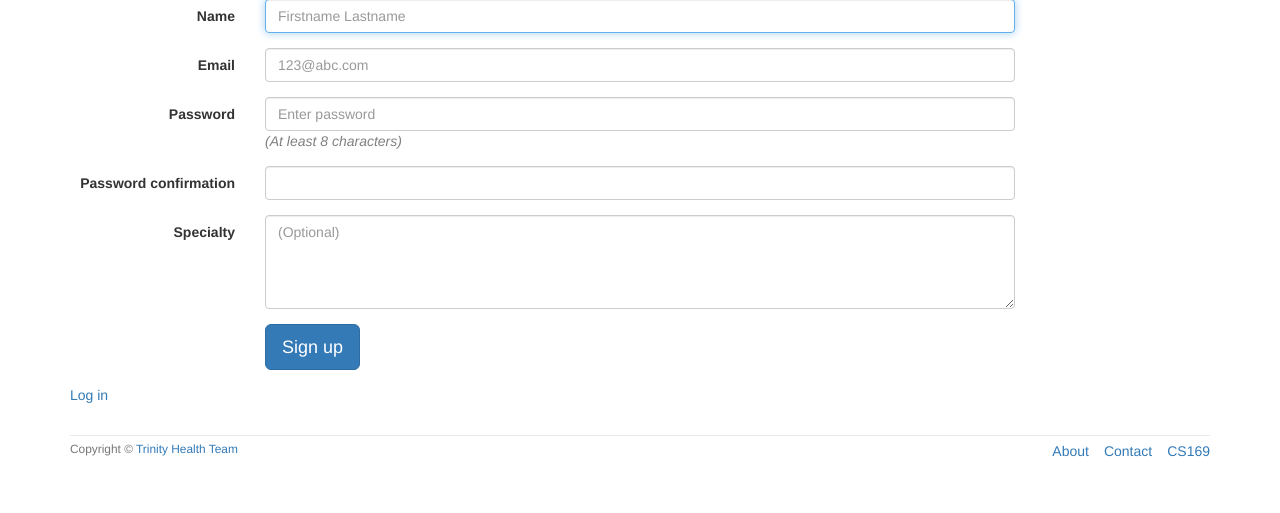
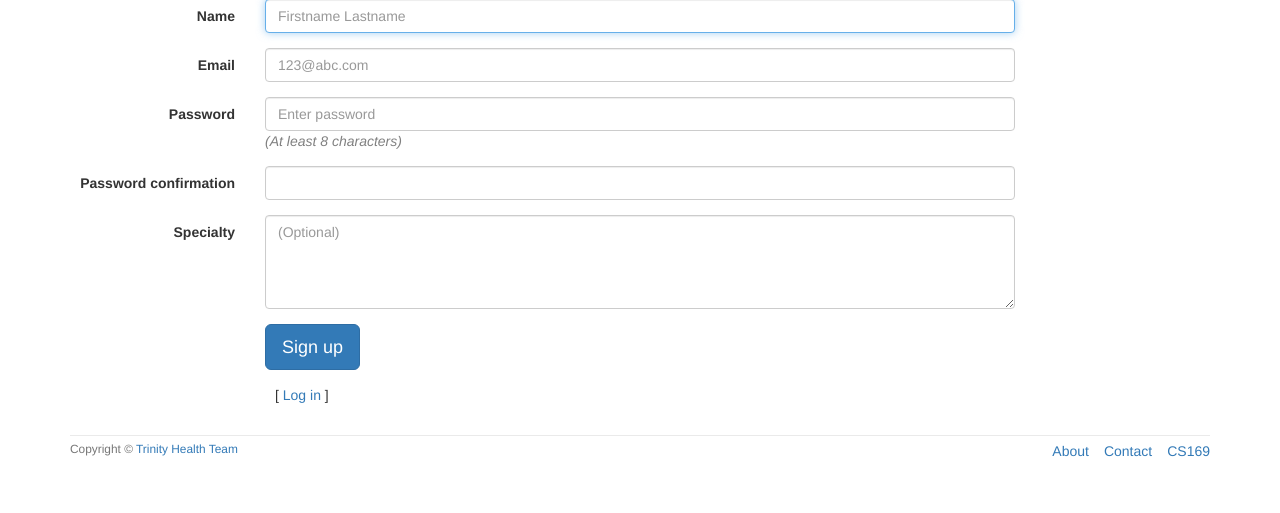
Before and after one commit to pro-vi/Trinity-Health, a Rails app: a page that uses app/views/devise/shared/_links.html.erb in a window 1280 px wide. Shown: the part 137-650 px from the top of the page. Run offline with Rails 7, Linux system fonts and the light colour scheme; style sheets or scripts are compiled from the project's sources; some libraries are stand-ins or nearby versions.

Commit message:
Styling devise _links.html.erb

```diff
--- a/app/views/cases/index.html.erb
+++ b/app/views/cases/index.html.erb
@@ -1,4 +1,3 @@
-
 <h1 class="text-center">Cases</h1>
 
 <% @cases.each do |c| %>
--- a/app/views/devise/registrations/new.html.erb
+++ b/app/views/devise/registrations/new.html.erb
@@ -1,4 +1,4 @@
-<h2 align="center">Sign up</h2>
+<h2 class="text-center">Sign up</h2>
 
 <div class='row'>
   <div class='col-xs-12'>
@@ -60,7 +60,6 @@
         </div>
       </div>
     <% end %>
+    <%= render "devise/shared/links" %>
   </div>
 </div>
-
-<%= render "devise/shared/links" %>
--- a/app/views/devise/sessions/new.html.erb
+++ b/app/views/devise/sessions/new.html.erb
@@ -1,4 +1,4 @@
-<h2 align="center">Log in</h2>
+<h2 class="text-center">Log in</h2>
 
 <div class='row'>
   <div class='col-xs-12'>
@@ -44,7 +44,6 @@
         </div>
       </div>
     <% end %>
+    <%= render "devise/shared/links" %>
   </div>
 </div>
-
-<%= render "devise/shared/links" %>
--- a/app/views/devise/shared/_links.html.erb
+++ b/app/views/devise/shared/_links.html.erb
@@ -1,25 +1,37 @@
 <%- if controller_name != 'sessions' %>
-  <%= link_to "Log in", new_session_path(resource_name) %><br />
+  <div class="col-xs-10 col-xs-offset-2">
+    [ <%= link_to "Log in", new_session_path(resource_name) %> ]
+  </div>
 <% end -%>
 
 <%- if devise_mapping.registerable? && controller_name != 'registrations' %>
-  <%= link_to "Sign up", new_registration_path(resource_name) %><br />
+  <div class="col-xs-10 col-xs-offset-2">
+    [ <%= link_to "Sign up", new_registration_path(resource_name) %> ]
+  </div>
 <% end -%>
 
 <%- if devise_mapping.recoverable? && controller_name != 'passwords' && controller_name != 'registrations' %>
-  <%= link_to "Forgot your password?", new_password_path(resource_name) %><br />
+  <div class="col-xs-10 col-xs-offset-2">
+   [ <%= link_to "Forgot your password?", new_password_path(resource_name) %>]
+  </div>
 <% end -%>
 
 <%- if devise_mapping.confirmable? && controller_name != 'confirmations' %>
-  <%= link_to "Didn't receive confirmation instructions?", new_confirmation_path(resource_name) %><br />
+  <div class="col-xs-10 col-xs-offset-2">
+    [ <%= link_to "Didn't receive confirmation instructions?", new_confirmation_path(resource_name) %> ]
+  </div>
 <% end -%>
 
 <%- if devise_mapping.lockable? && resource_class.unlock_strategy_enabled?(:email) && controller_name != 'unlocks' %>
-  <%= link_to "Didn't receive unlock instructions?", new_unlock_path(resource_name) %><br />
+  <div class="col-xs-10 col-xs-offset-2">
+    [ <%= link_to "Didn't receive unlock instructions?", new_unlock_path(resource_name) %> ]
+  </div>
 <% end -%>
 
 <%- if devise_mapping.omniauthable? %>
   <%- resource_class.omniauth_providers.each do |provider| %>
-    <%= link_to "Sign in with #{OmniAuth::Utils.camelize(provider)}", omniauth_authorize_path(resource_name, provider) %><br />
+    <div class="col-xs-10 col-xs-offset-2">
+      [ <%= link_to "Sign in with #{OmniAuth::Utils.camelize(provider)}", omniauth_authorize_path(resource_name, provider) %> ]
+    </div>
   <% end -%>
 <% end -%>
```
Also changed, not shown: db/development.sqlite3.
